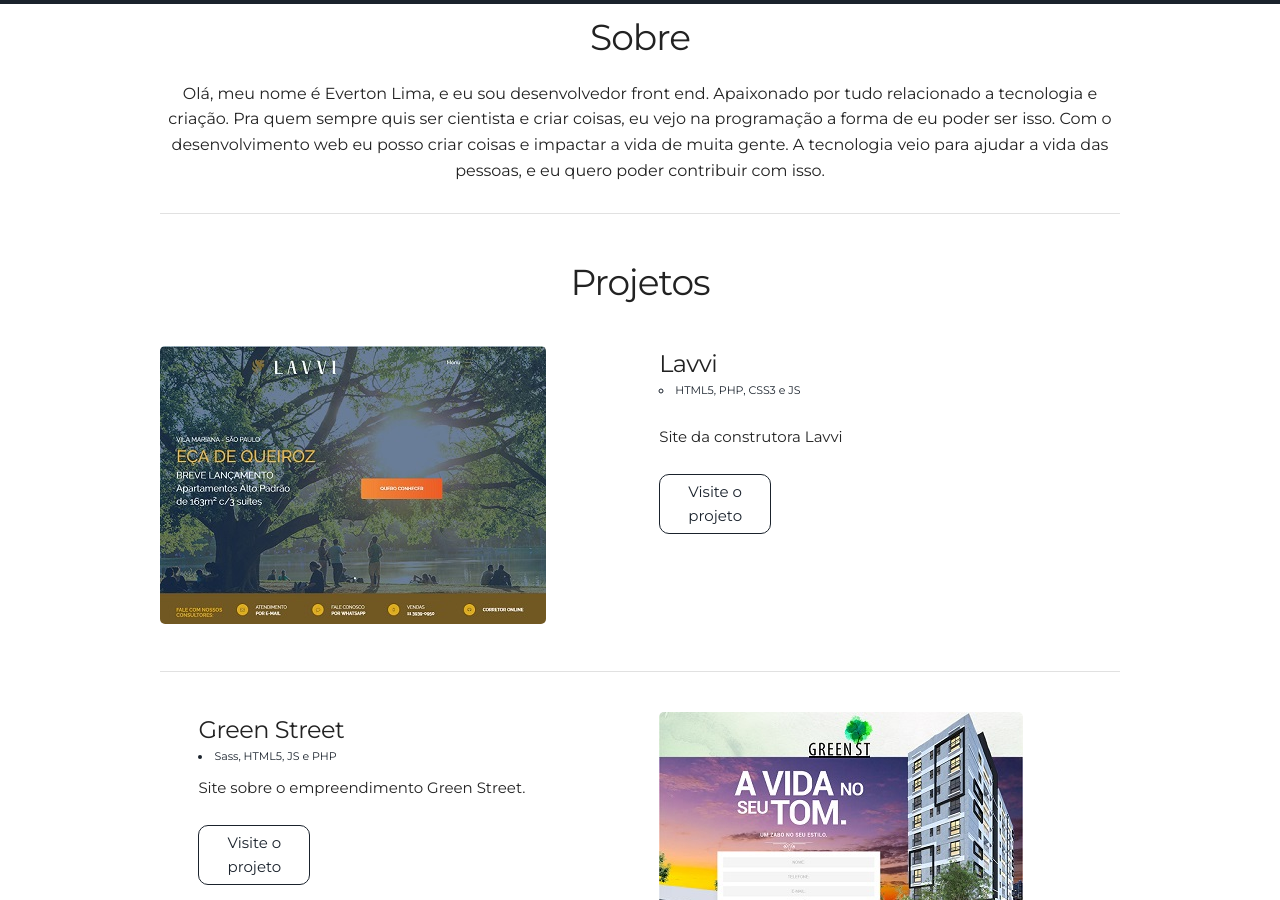
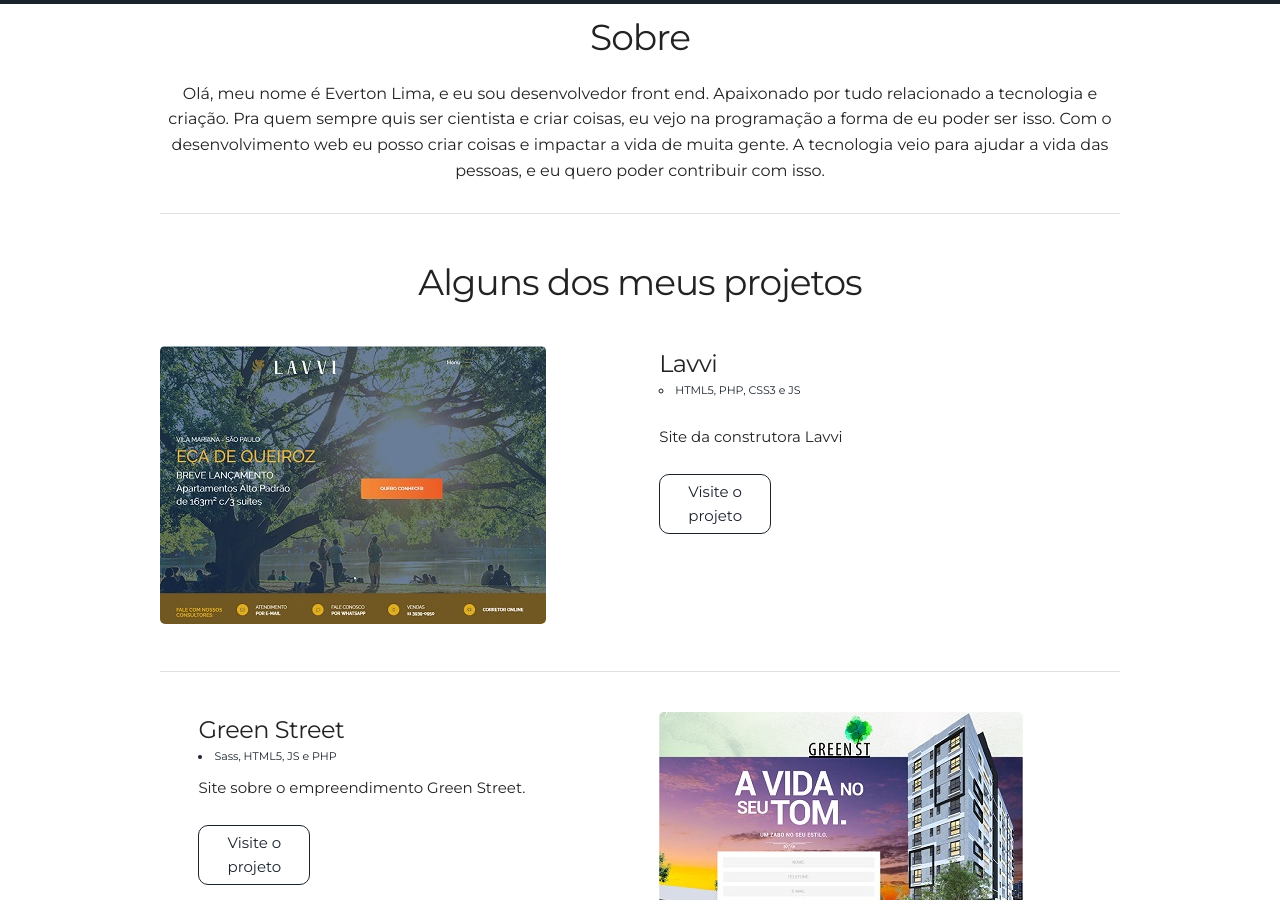
Before and after one commit to evertonl1ma/evertonl1ma.github.io, a Jekyll site: the page built from index.html, in a window 1280 px wide and 900 px high, scrolled down 903 px. Built offline with Jekyll 4.4.1, drawn with Linux system fonts in a browser that asks for light colours.

```diff
--- a/_includes/projects.html
+++ b/_includes/projects.html
@@ -2,7 +2,7 @@
 
   <div class="user-details">
 
-    <h3>Projetos</h3>
+    <h3>Alguns dos meus projetos</h3>
   </div>
 
   <div class="row user-projects">
```
